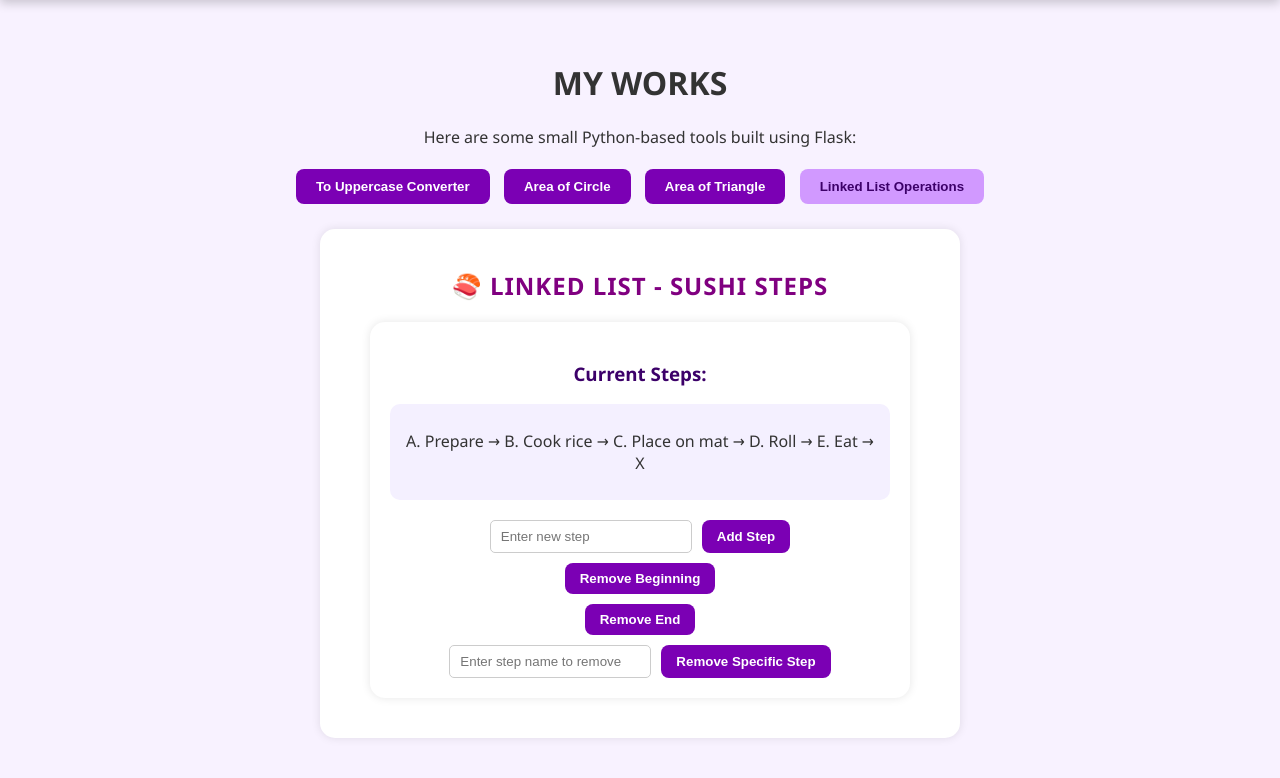
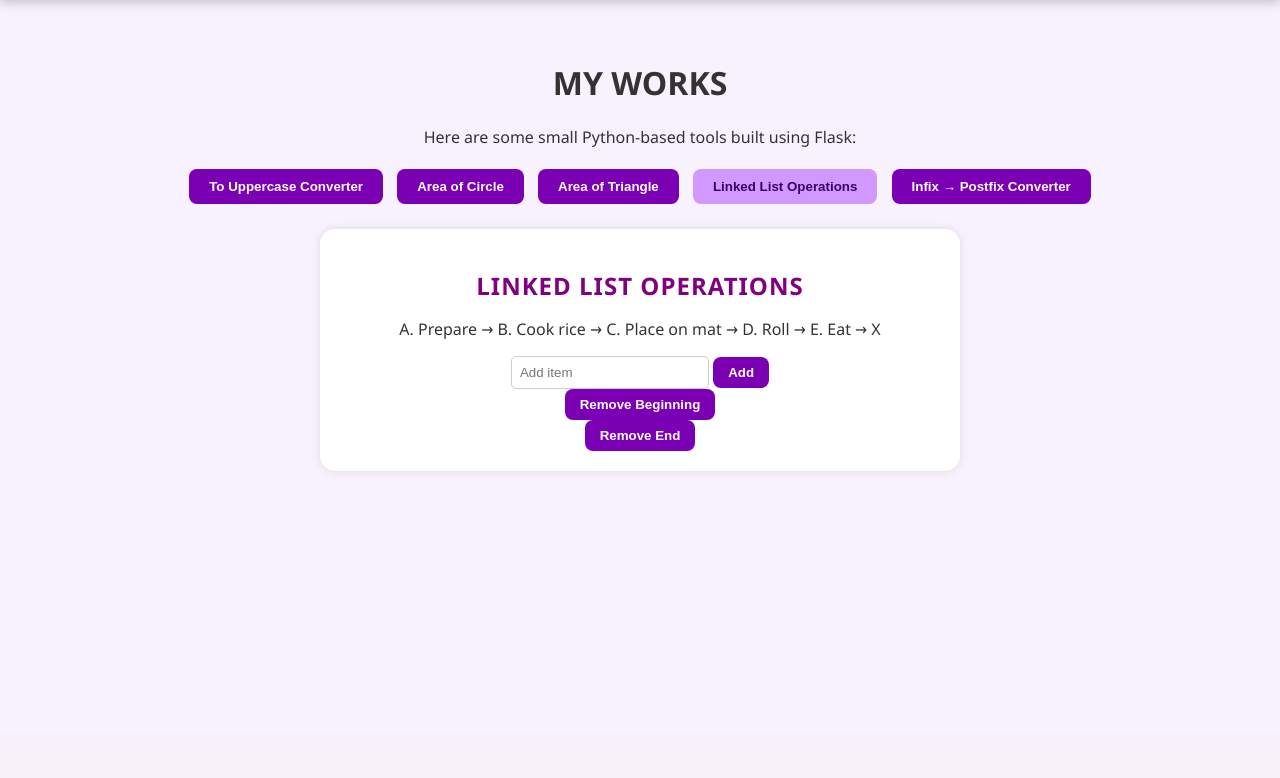
Before and after one commit to heidilyncaling/caling_heidilyn_flask_site, a Flask app: page /works in a window 1280 px wide, after a click on "Linked List Operations". Shown: the part 66-844 px from the top of the page. After the commit the page ends 537 px from the top, so only its background shows below. Run offline with Flask 3, Linux system fonts and the light colour scheme.

Commit message:
updated infix to postfix converter

```diff
--- a/Flask_Intro/Flask_Intro/app.py
+++ b/Flask_Intro/Flask_Intro/app.py
@@ -3,7 +3,7 @@ from flask import Flask, render_template, request
 app = Flask(__name__)
 
 # =====================================================
-# LINKED LIST LOGIC (your full working version below)
+# LINKED LIST LOGIC
 # =====================================================
 class Node:
     def __init__(self, data: str):
@@ -23,17 +23,27 @@ class LinkedList:
             current = current.next
         return steps
 
+    def add(self, data: str):
+        node = Node(data)
+        if not self.head:
+            self.head = node
+        else:
+            current = self.head
+            while current.next:
+                current = current.next
+            current.next = node
+
     def remove_beginning(self):
-        if self.head is None:
+        if not self.head:
             return None
-        removed_data = self.head.data
+        removed = self.head.data
         self.head = self.head.next
-        return removed_data
+        return removed
 
     def remove_at_end(self):
-        if self.head is None:
+        if not self.head:
             return None
-        if self.head.next is None:
+        if not self.head.next:
             removed = self.head.data
             self.head = None
             return removed
@@ -45,7 +55,7 @@ class LinkedList:
         return removed
 
     def remove_at(self, data: str):
-        if self.head is None:
+        if not self.head:
             return None
         if self.head.data == data:
             removed = self.head.data
@@ -54,21 +64,11 @@ class LinkedList:
         current = self.head
         while current.next and current.next.data != data:
             current = current.next
-        if current.next is None:
+        if not current.next:
             return None
         removed = current.next.data
         current.next = current.next.next
         return removed
-
-    def add(self, data: str):
-        node = Node(data)
-        if self.head is None:
-            self.head = node
-            return
-        current = self.head
-        while current.next:
-            current = current.next
-        current.next = node
 
 
 def setup_sample_steps():
@@ -95,13 +95,79 @@ def normalize_step_input(inp: str):
     return inp
 
 
-# Global Linked List instance
 sushi_steps = setup_sample_steps()
+
+# =====================================================
+# STACK + INFIX → POSTFIX LOGIC
+# =====================================================
+class StackNode:
+    def __init__(self, data):
+        self.data = data
+        self.next = None
+
+
+class Stack:
+    def __init__(self):
+        self.top = None
+
+    def push(self, data):
+        new_node = StackNode(data)
+        new_node.next = self.top
+        self.top = new_node
+
+    def pop(self):
+        if not self.top:
+            return None
+        popped = self.top.data
+        self.top = self.top.next
+        return popped
+
+    def peek(self):
+        return self.top.data if self.top else None
+
+    def is_empty(self):
+        return self.top is None
+
+
+def precedence(op):
+    return {'^': 3, '*': 2, '/': 2, '+': 1, '-': 1}.get(op, 0)
+
+
+def is_left_associative(op):
+    return op in ('+', '-', '*', '/')
+
+
+def infix_to_postfix(expression):
+    stack = Stack()
+    output = []
+
+    for char in expression:
+        if char == ' ':
+            continue
+        elif char.isalnum():
+            output.append(char)
+        elif char == '(':
+            stack.push(char)
+        elif char == ')':
+            while not stack.is_empty() and stack.peek() != '(':
+                output.append(stack.pop())
+            stack.pop()
+        else:  # operator
+            while (not stack.is_empty() and
+                   (precedence(stack.peek()) > precedence(char) or
+                    (precedence(stack.peek()) == precedence(char) and is_left_associative(char))) and
+                   stack.peek() != '('):
+                output.append(stack.pop())
+            stack.push(char)
+
+    while not stack.is_empty():
+        output.append(stack.pop())
+
+    return ' '.join(output)
 
 # =====================================================
 # ROUTES
 # =====================================================
-
 @app.route('/')
 def home():
     return render_template('index.html')
@@ -124,13 +190,17 @@ def works():
     circle_area = ''
     triangle_area = ''
     ll_message = ''
+    result = ''
+    active_tab = 'uppercase'  # default tab
 
     if request.method == 'POST':
         form = request.form
+        active_tab = form.get('active_tab', 'uppercase')
 
         # ---------- UPPERCASE ----------
         if 'text' in form:
             uppercase_result = form.get('text', '').upper()
+            active_tab = 'uppercase'
 
         # ---------- CIRCLE AREA ----------
         elif 'radius' in form:
@@ -139,6 +209,7 @@ def works():
                 circle_area = round(3.1416 * r * r, 2)
             except ValueError:
                 circle_area = 'Invalid input.'
+            active_tab = 'circle'
 
         # ---------- TRIANGLE AREA ----------
         elif 'base' in form and 'height' in form:
@@ -148,11 +219,13 @@ def works():
                 triangle_area = round(0.5 * b * h, 2)
             except ValueError:
                 triangle_area = 'Invalid input.'
+            active_tab = 'triangle'
 
         # ---------- LINKED LIST ----------
         elif 'action' in form:
             action = form.get('action')
             data = form.get('data', '').strip()
+            active_tab = 'linkedlist'
 
             if action == 'add' and data:
                 sushi_steps.add(data)
@@ -170,14 +243,26 @@ def works():
             else:
                 ll_message = "⚠️ Invalid or missing input."
 
+        # ---------- INFIX → POSTFIX ----------
+        elif 'expression' in form:
+            expr = form.get('expression', '')
+            active_tab = 'infix'
+            if expr:
+                result = infix_to_postfix(expr)
+
     return render_template(
         'works.html',
         uppercase_result=uppercase_result,
         circle_area=circle_area,
         triangle_area=triangle_area,
         linked_list_items=sushi_steps.display(),
-        ll_message=ll_message
+        ll_message=ll_message,
+        result=result,
+        active_tab=active_tab
     )
 
+# =====================================================
+# MAIN
+# =====================================================
 if __name__ == '__main__':
     app.run(debug=True)
--- a/Flask_Intro/Flask_Intro/templates/works.html
+++ b/Flask_Intro/Flask_Intro/templates/works.html
@@ -6,15 +6,17 @@
 
   <!-- Tabs -->
   <div class="tab-container">
-    <button class="tab active" onclick="openTab('uppercase')">To Uppercase Converter</button>
-    <button class="tab" onclick="openTab('circle')">Area of Circle</button>
-    <button class="tab" onclick="openTab('triangle')">Area of Triangle</button>
-    <button class="tab" onclick="openTab('linkedlist')">Linked List Operations</button>
+    <button class="tab {% if active_tab == 'uppercase' %}active{% endif %}" onclick="openTab('uppercase')">To Uppercase Converter</button>
+    <button class="tab {% if active_tab == 'circle' %}active{% endif %}" onclick="openTab('circle')">Area of Circle</button>
+    <button class="tab {% if active_tab == 'triangle' %}active{% endif %}" onclick="openTab('triangle')">Area of Triangle</button>
+    <button class="tab {% if active_tab == 'linkedlist' %}active{% endif %}" onclick="openTab('linkedlist')">Linked List Operations</button>
+    <button class="tab {% if active_tab == 'infix' %}active{% endif %}" onclick="openTab('infix')">Infix → Postfix Converter</button>
   </div>
 
   <!-- Uppercase -->
-  <div id="uppercase" class="tab-content active">
+  <div id="uppercase" class="tab-content {% if active_tab == 'uppercase' %}active{% endif %}">
     <form method="POST">
+      <input type="hidden" name="active_tab" value="uppercase">
       <input type="text" name="text" placeholder="Enter text..." required>
       <button type="submit">Convert</button>
     </form>
@@ -24,8 +26,9 @@
   </div>
 
   <!-- Circle -->
-  <div id="circle" class="tab-content">
+  <div id="circle" class="tab-content {% if active_tab == 'circle' %}active{% endif %}">
     <form method="POST">
+      <input type="hidden" name="active_tab" value="circle">
       <input type="number" name="radius" placeholder="Enter radius..." required>
       <button type="submit">Compute</button>
     </form>
@@ -35,8 +38,9 @@
   </div>
 
   <!-- Triangle -->
-  <div id="triangle" class="tab-content">
+  <div id="triangle" class="tab-content {% if active_tab == 'triangle' %}active{% endif %}">
     <form method="POST">
+      <input type="hidden" name="active_tab" value="triangle">
       <input type="number" name="base" placeholder="Enter base..." required>
       <input type="number" name="height" placeholder="Enter height..." required>
       <button type="submit">Compute</button>
@@ -46,75 +50,59 @@
     {% endif %}
   </div>
 
-  <!-- 🍣 Linked List -->
-  <div id="linkedlist" class="tab-content">
-    <h2>🍣 Linked List - Sushi Steps</h2>
-
-    <div class="list-box">
-      <h3>Current Steps:</h3>
-      <div class="steps">
+  <!-- Linked List -->
+  <div id="linkedlist" class="tab-content {% if active_tab == 'linkedlist' %}active{% endif %}">
+    <h2>Linked List Operations</h2>
     {% if linked_list_items %}
       <p>{{ " → ".join(linked_list_items) }} → X</p>
     {% else %}
-          <p>X (No more steps!)</p>
-        {% endif %}
-      </div>
-
-      {% if ll_message %}
-        <p class="message">{{ ll_message }}</p>
+      <p>No items in the list yet.</p>
     {% endif %}
 
-      <div class="actions">
-        <form method="POST" class="action-form">
+    <form method="POST">
+      <input type="hidden" name="active_tab" value="linkedlist">
       <input type="hidden" name="action" value="add">
-          <input type="text" name="data" placeholder="Enter new step">
-          <button type="submit">Add Step</button>
+      <input type="text" name="data" placeholder="Add item">
+      <button type="submit">Add</button>
     </form>
 
-        <form method="POST" class="action-form">
+    <form method="POST">
+      <input type="hidden" name="active_tab" value="linkedlist">
       <input type="hidden" name="action" value="remove_beginning">
       <button type="submit">Remove Beginning</button>
     </form>
 
-        <form method="POST" class="action-form">
+    <form method="POST">
+      <input type="hidden" name="active_tab" value="linkedlist">
       <input type="hidden" name="action" value="remove_end">
       <button type="submit">Remove End</button>
     </form>
+  </div>
 
-        <form method="POST" class="action-form">
-          <input type="hidden" name="action" value="remove_at">
-          <input type="text" name="data" placeholder="Enter step name to remove">
-          <button type="submit">Remove Specific Step</button>
+  <!-- 🧮 Infix → Postfix Converter -->
+  <div id="infix" class="tab-content {% if active_tab == 'infix' %}active{% endif %}">
+    <h2>🧮 Infix → Postfix Converter</h2>
+    <p>Enter an infix expression (e.g. A + B * C):</p>
+
+    <form method="POST">
+      <input type="hidden" name="active_tab" value="infix">
+      <input type="text" name="expression" placeholder="Enter infix expression..." required>
+      <button type="submit">Convert</button>
     </form>
-      </div>
-    </div>
+
+    {% if result %}
+      <p><strong>Postfix Expression:</strong> {{ result }}</p>
+    {% endif %}
   </div>
 </main>
 
 <script>
 function openTab(tabId) {
-  // Hide all tabs
   document.querySelectorAll('.tab-content').forEach(tab => tab.classList.remove('active'));
   document.querySelectorAll('.tab').forEach(btn => btn.classList.remove('active'));
-
-  // Show selected tab
   document.getElementById(tabId).classList.add('active');
   event.currentTarget.classList.add('active');
-
-  // Save current tab to URL hash
-  window.location.hash = tabId;
 }
-
-// When page loads, open the correct tab based on the hash
-window.addEventListener('load', () => {
-  const hash = window.location.hash.substring(1); // remove '#'
-  if (hash && document.getElementById(hash)) {
-    document.querySelectorAll('.tab-content').forEach(tab => tab.classList.remove('active'));
-    document.querySelectorAll('.tab').forEach(btn => btn.classList.remove('active'));
-    document.getElementById(hash).classList.add('active');
-    document.querySelector(`button[onclick="openTab('${hash}')"]`).classList.add('active');
-  }
-});
 </script>
 
 <style>
@@ -122,11 +110,9 @@ main {
   text-align: center;
   padding: 20px;
 }
-
 .tab-container {
   margin-bottom: 20px;
 }
-
 .tab {
   background: #7b00b4;
   color: white;
@@ -141,7 +127,6 @@ main {
   background: #d199ff;
   color: #3c0069;
 }
-
 .tab-content {
   display: none;
   background: white;
@@ -154,45 +139,8 @@ main {
 .tab-content.active {
   display: block;
 }
-
-/* 🍣 Sushi Linked List styling */
-.list-box {
-  background: white;
-  padding: 20px;
-  border-radius: 15px;
-  max-width: 500px;
-  margin: 20px auto;
-  box-shadow: 0 0 10px rgba(0,0,0,0.1);
-}
-.list-box h3 {
-  color: #3c0069;
-}
-.steps {
-  background: #f4f0ff;
-  padding: 10px;
-  border-radius: 10px;
-  font-weight: 500;
-  margin-bottom: 15px;
-}
-.message {
-  color: #008000;
-  font-weight: bold;
-}
-.actions {
-  display: flex;
-  flex-direction: column;
-  align-items: center;
-  gap: 10px;
-  margin-top: 20px;
-}
-.action-form {
-  display: flex;
-  gap: 10px;
-  justify-content: center;
-  flex-wrap: wrap;
-}
 input {
-  padding: 8px 10px;
+  padding: 8px;
   border-radius: 5px;
   border: 1px solid #ccc;
   min-width: 180px;
```
Also changed, not shown: Flask_Intro/Flask_Intro/templates/infix_postfix.html (added, +19 -0 lines), Flask_Intro/Flask_Intro/templates/base.html (line endings or trailing spaces). Lines whose indentation alone changed are shown as unchanged.
